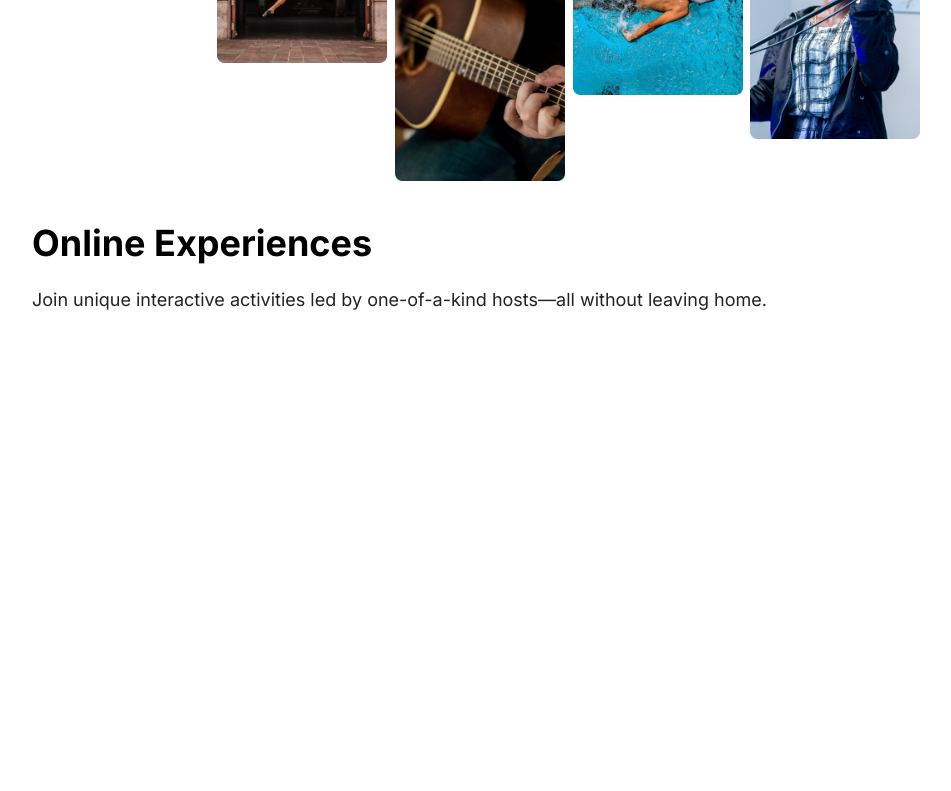
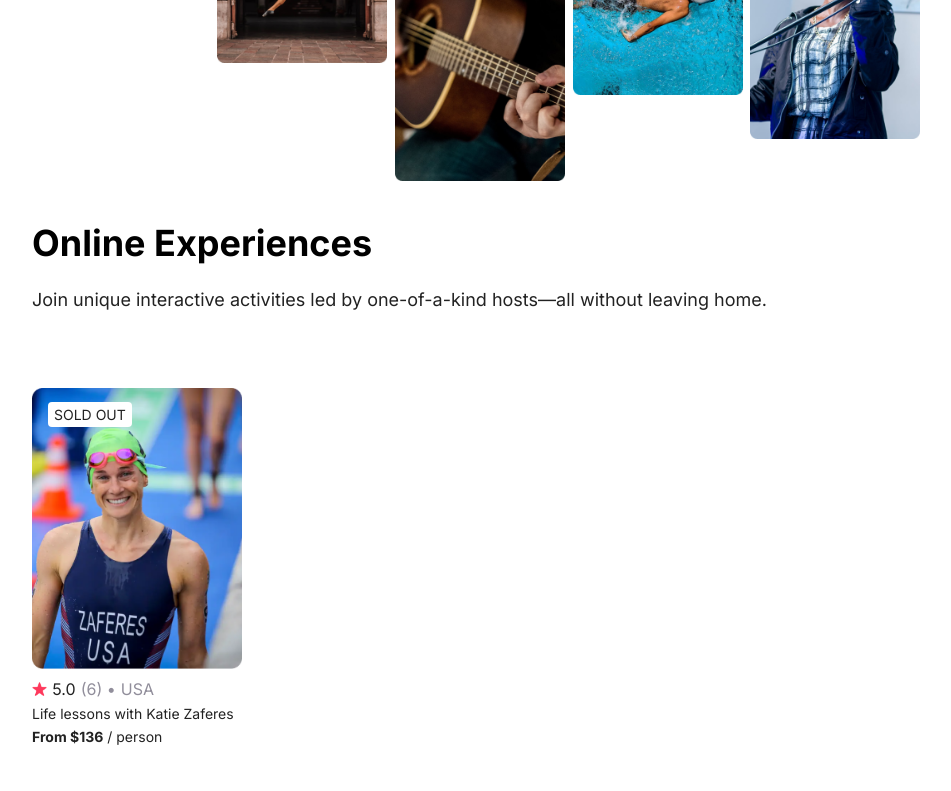
Before and after one commit to victor-oli1999/AirBnb-Experience-Clone, a React app in the folder airbnb-experience-clone/: page / in a window 1280 px wide. Shown: the part 484-1275 px from the top of the page, without its empty margins (160-1111 px from the left). Before the commit the page ends 812 px from the top, so only its background shows below. Built offline with nearby package versions, Linux system fonts and the light colour scheme.

Commit message:
card básico montado.

```diff
--- /dev/null
+++ b/airbnb-experience-clone/src/Card.js
@@ -0,0 +1,30 @@
+import react from "react"
+import star from "./imagens/Star.png"
+import katie from "./imagens/katie-zaferes.png"
+
+export default function Card() {
+    return (
+        <div className="card--t">
+            <div className="card">
+                <article className="foto">
+                    <img src={katie} />
+                    <p>SOLD OUT</p>
+                </article>
+                <article className="info">
+                    <div className="nota">
+                        <img src={star}  className="estrela" />
+                        <span className="review--star">5.0</span>
+                        <span>(6) •</span>
+                        <span>USA</span>
+                    </div>
+                    <div className="nome">
+                        <p>Life lessons with Katie Zaferes</p>
+                    </div>
+                    <div className="preco">
+                        <p><strong>From $136</strong> / person</p>
+                    </div>
+                </article>
+            </div>
+        </div>
+    )
+}
--- a/airbnb-experience-clone/src/index.js
+++ b/airbnb-experience-clone/src/index.js
@@ -3,6 +3,7 @@ import ReactDOM from "react-dom"
 import "./styles.css"
 import Header from './Header'
 import Conteudo from './Conteudo'
+import Card from './Card'
 import Imagens from './Imagens'
 
 
@@ -12,6 +13,7 @@ function Index() {
             <Header />
             <Imagens />
             <Conteudo />
+            <Card />
         </div>
     )
 }
--- a/airbnb-experience-clone/src/styles.css
+++ b/airbnb-experience-clone/src/styles.css
@@ -2,7 +2,7 @@ body {
     font-family: "Inter";
     margin: 0;
 }
-.esquerda, .imagens, .conteudo {
+.esquerda, .imagens, .conteudo, .card--t {
     margin: auto;
     width: 70%;
 }
@@ -61,6 +61,51 @@ p {
     color: #222222;
     font-size: 18px;
 }
+/* CARD */
+.card {
+    padding: 60px 0 40px 0;
+    width: 210px;
+}
+.card p, .card li {
+    font-size: 14px;
+}
+.foto {
+    position: relative;
+    text-align: left;
+    color: white;
+}
+.foto p {
+    background: #fff;
+    border-radius: 4px;
+    padding: 4px 6px;
+    position: absolute;
+    top: 0px;
+    left: 16px;
+}
+.foto img {
+    width: 210px;
+}
+.nota, .nome p, .preco p {
+    margin: 6px 0 6px 0;
+}
+.nota {
+    color: #918E9B !important;
+    display: flex;
+    align-items: center;
+}
+.estrela, .nota span {
+    margin-right: 5px;
+}
+.estrela {
+    height: 14px;
+}
+.review--star {
+    color: #222222 !important;
+}
+.nome p {
+    margin: 0;
+}
+
 /* RESPONSIVO */
 @media (max-width: 1140px) {
     .imagens-estaticas {
```
Also changed, not shown: airbnb-experience-clone/public/logo192.png (deleted), airbnb-experience-clone/public/logo512.png (deleted), airbnb-experience-clone/src/imagens/Star.png (added), airbnb-experience-clone/src/imagens/katie-zaferes.png (added).
